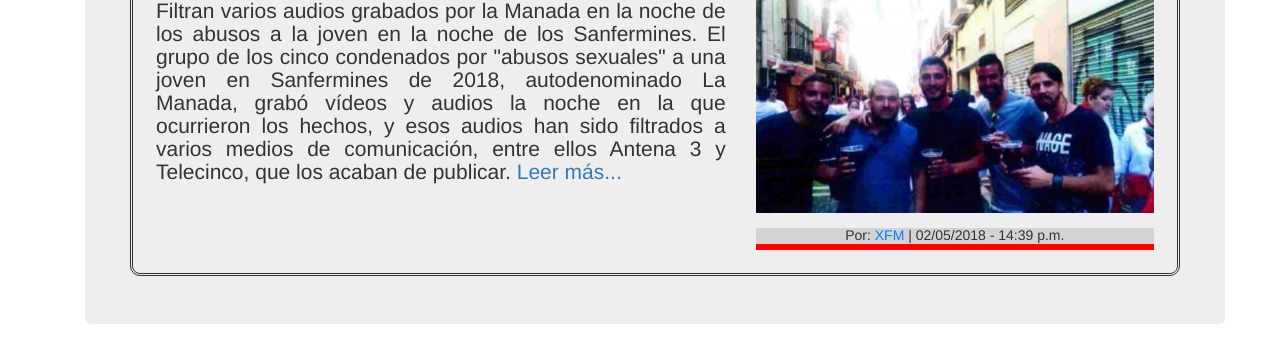
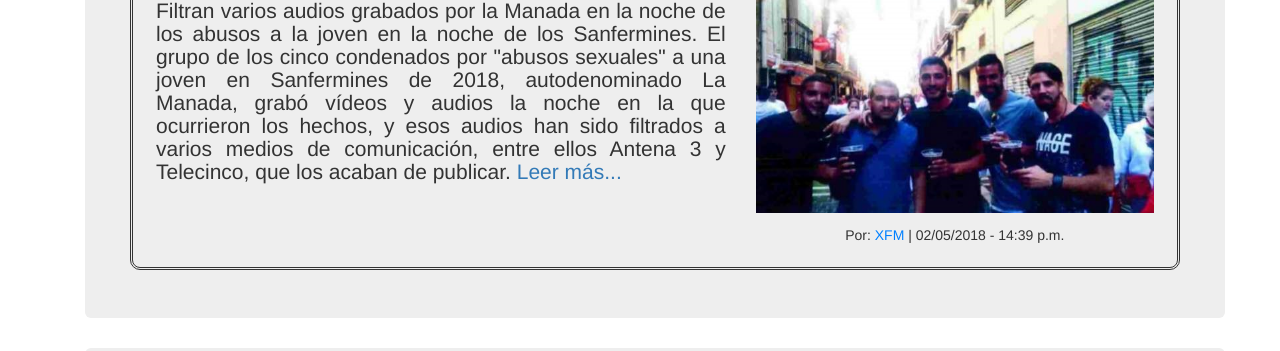
Before and after one commit to xavifarm/INFONEWS, a plain HTML site: page index.html in a window 1280 px wide. Shown: the part 374-725 px from the top of the page. Drawn offline with nearby package versions, Linux system fonts and the light colour scheme; files that its build step writes are made by us from their sources.

Commit message:
Update index2.css

```diff
--- a/css/index2.css
+++ b/css/index2.css
@@ -1,4 +1,4 @@
-h5 {
+.h5 {
     border-bottom: 6px solid red;
     background-color: lightgrey;
 }
```
